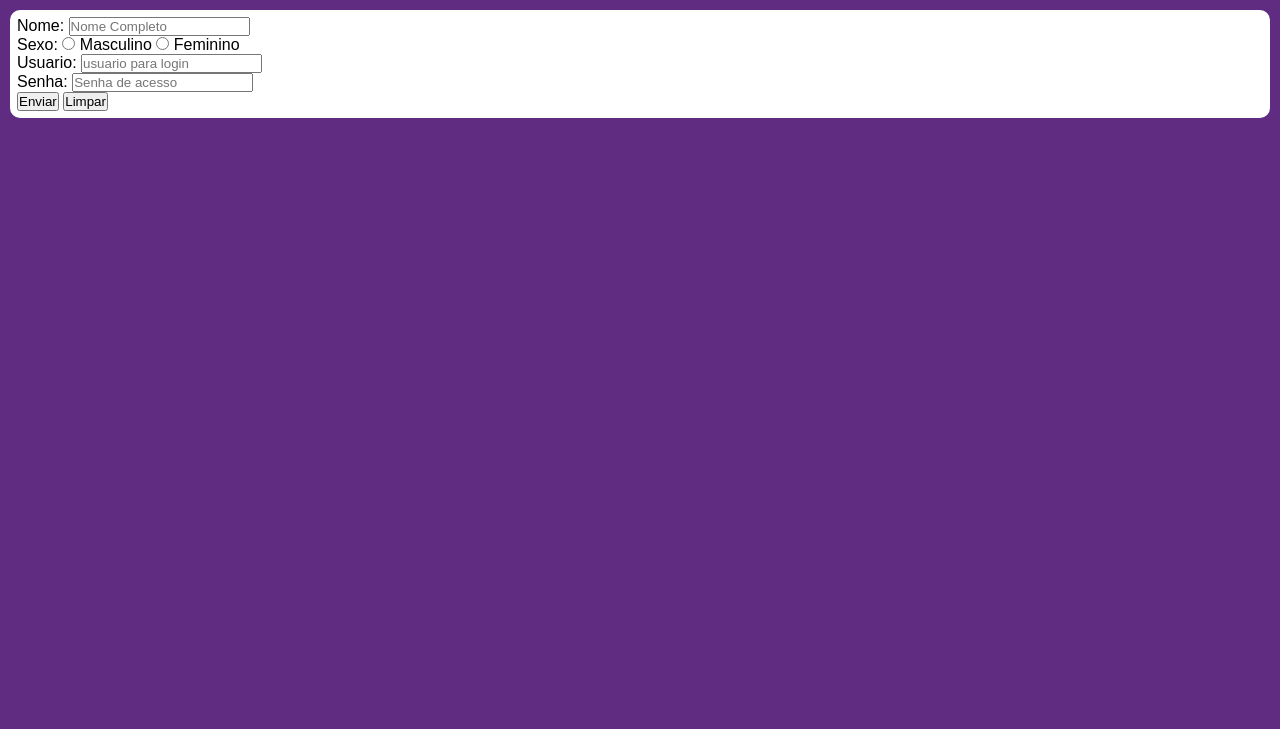
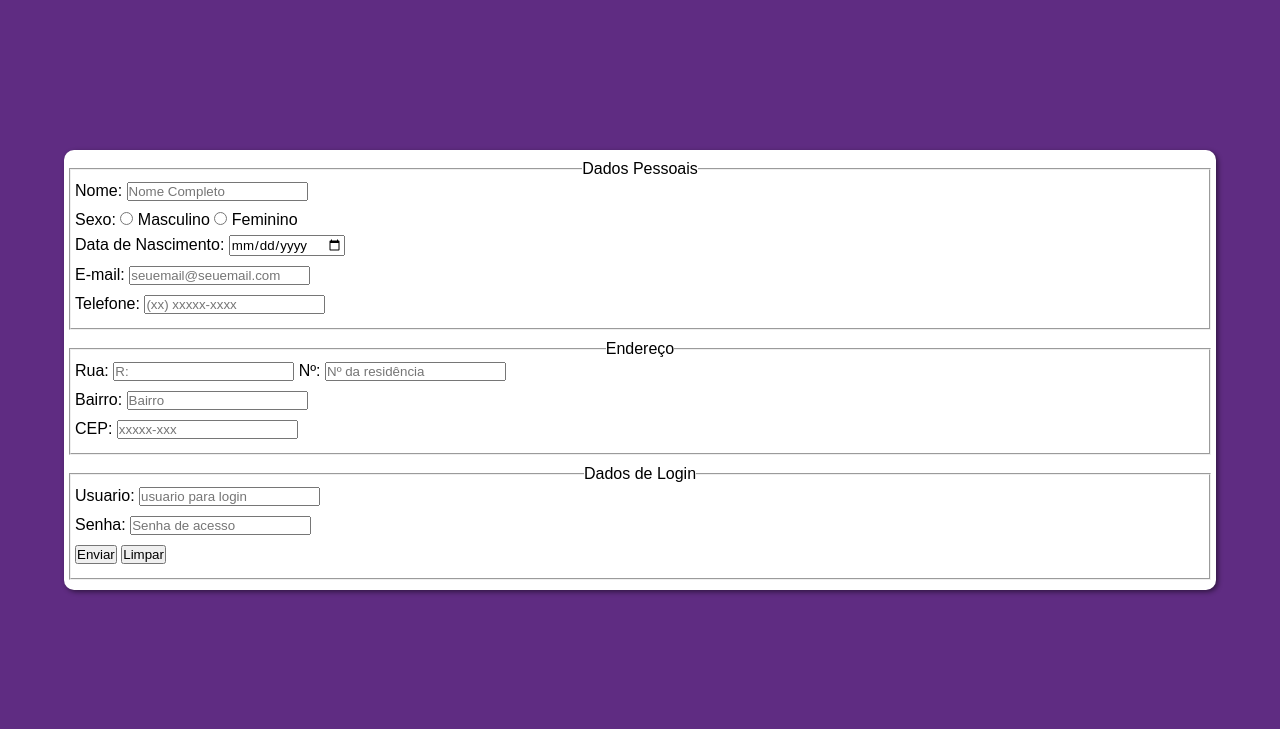
Before and after one commit to Miichaaeell/Login-Flask, a Flask app: page /cadastro in a window 1280 px wide. Shown: the part 47-776 px from the top of the page. Run offline with Flask 3, Linux system fonts and the light colour scheme.

Commit message:
ajustes tela formulario

```diff
--- a/Templates/cadastro.html
+++ b/Templates/cadastro.html
@@ -3,6 +3,7 @@
 <head>
     <meta charset="UTF-8">
     <link rel="stylesheet" href="../static/css/geral.css">
+    <link rel="stylesheet" href="../static/css/cadastro.css">
     <title>Cadastro</title>
 </head>
 <body>
@@ -17,17 +18,41 @@
     <main>
         <section id = cadastro>
             <form action="cadastrado" method="post" autocomplete="on">
+                <fieldset id="Dpessoal">
+                    <legend>Dados Pessoais</legend>
                     <label for="inome">Nome: </label>
-                <input type="text" name="nome" id="inome" required placeholder="Nome Completo"> <br>
+                    <input type="text" name="nome" id="inome" required placeholder="Nome Completo" autocomplete="name"> <br>
                     Sexo:
                     <input type="radio" name="sexo" id="isexom" required> <label for="isexom">Masculino</label>
                     <input type="radio" name="sexo" id="isexof" required> <label for="isexof">Feminino</label> <br>
+                    <label for="inascimento">Data de Nascimento: </label>
+                    <input type="date" name="nascimento" id="inascimento"  required="bday-day"> <br>
+                    <label for="iemail">E-mail: </label>
+                    <input type="email" name="email" id="iemail" required placeholder="seuemail@seuemail.com" autocomplete="email"> <br>
+                    <label for="itel">Telefone: </label>
+                    <input type="tel" name="tel" id="itel" placeholder="(xx) xxxxx-xxxx" required>
+
+                </fieldset>
+                <fieldset id="Dendereço">
+                    <legend>Endereço</legend>
+                    <label for="irua">Rua: </label>
+                    <input type="text" name="rua" id="irua" placeholder="R:">
+                    <label for="inumero">Nº: </label>
+                    <input type="text" name="numero" id="inumero" placeholder="Nº da residência" maxlength="5"> <br>
+                    <label for="ibairro">Bairro: </label>
+                    <input type="text" name="bairro" id="ibairro" placeholder="Bairro"> <br>
+                    <label for="icep">CEP: </label>
+                    <input type="text" name="cep" id="icep" placeholder="xxxxx-xxx">
+                </fieldset>
+                <fieldset id="Dlogin">
+                    <legend>Dados de Login</legend>
                     <label for="isuer">Usuario: </label>
                     <input type="text" name="user" id="isuer" required placeholder="usuario para login"> <br>
                     <label for="isenha">Senha: </label>
                     <input type="password" name="senha" id="isenha" required placeholder="Senha de acesso"> <br>
                     <input type="submit" value="Enviar">
                     <input type="reset" value="Limpar">
+                </fieldset>
             </form>
         </section>
     </main>
--- a/Templates/index.html
+++ b/Templates/index.html
@@ -3,6 +3,7 @@
 <head>
     <meta charset="UTF-8">
     <link rel="stylesheet" href="../static/css/geral.css">
+    <link rel="stylesheet" href="../static/css/inicio.css">
     <title>Meu site</title>
 </head>
 <body>
--- a/app.py
+++ b/app.py
@@ -16,7 +16,7 @@ def cadastro():
 
 @app.route('/cadastrado', methods=['POST'])
 def cadastrado():
-    nome = request.form.get('user')
+    nome = request.form.get('nome')
     return render_template('cadastrado.html', nome = nome)
 @app.route('/painel', methods=['POST'])
 def meu_painel():
--- /dev/null
+++ b/static/css/cadastro.css
@@ -0,0 +1,31 @@
+@charset "UTF-8";
+
+main {
+    background-color: none;
+    height: 90vh;
+    justify-content: center;
+}
+form {
+    background-color: white;
+    width: 90vw;
+    border-radius: 10px;
+    box-shadow: 2px 2px 5px rgba(0, 0, 0, 0.49);
+}
+section#cadastro{
+    display: flex;
+    flex-flow: column nowrap;
+    justify-content: space-around;
+
+}
+fieldset {
+    margin: 10px 5px;
+    padding: 4px;
+
+}
+
+fieldset legend {
+    text-align: center;
+}
+fieldset > label, input {
+    margin-bottom: 10px;
+}
--- a/static/css/geral.css
+++ b/static/css/geral.css
@@ -13,6 +13,7 @@ body {
 }
 header {
     display: flex;
+    flex-flow: row nowrap;
     justify-content: space-between;
     align-items: center;
     margin: 10px;
@@ -28,24 +29,8 @@ menu a {
 }
 
 main {
-    background-color: white;
     display: flex;
     margin: 10px;
     border-radius: 10px;
 
 }
-
-section {
-    margin: 7px;
-}
-
-section h1 {
-    margin: 5px;
-    text-align: justify;
-    background-image: linear-gradient(to left, var(--cor0), var(--cor1));
-}
-section p {
-    text-align: justify;
-    text-indent: 20px;
-    margin-bottom: 10px;
-}
--- a/static/css/login.css
+++ b/static/css/login.css
@@ -20,16 +20,17 @@ header {
     display: flex;
     justify-content: space-between;
     align-items: center;
-    margin: 10px;
+    margin: 7px;
 }
 header > div{
     color: white;
+
 }
 menu a {
     color: white;
     text-decoration: none;
     font-size: 1em;
-    padding: 4px;
+    padding: 3px;
 }
 
 main {
```
Also changed, not shown: static/css/inicio.css (added, +20 -0 lines). Lines whose indentation alone changed are shown as unchanged.
